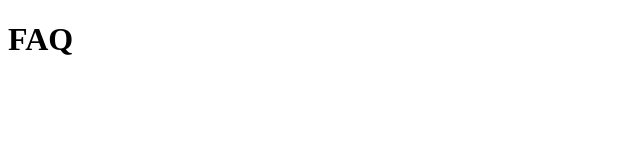
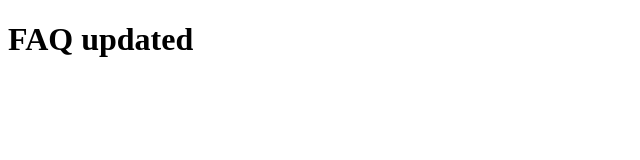
Before and after one commit to Ankitbn6/GitCollab, a plain HTML site: page faq.html in a window 1280 px wide. Shown: the whole page, without its empty margins (0-640 px from the left). Drawn offline with Linux system fonts and the light colour scheme.

Commit message:
FAQ page updated

```diff
--- a/faq.html
+++ b/faq.html
@@ -7,6 +7,6 @@
     <title>Document</title>
 </head>
 <body>
-    <h1> FAQ</h1>
+    <h1> FAQ updated</h1>
 </body>
 </html>
```
